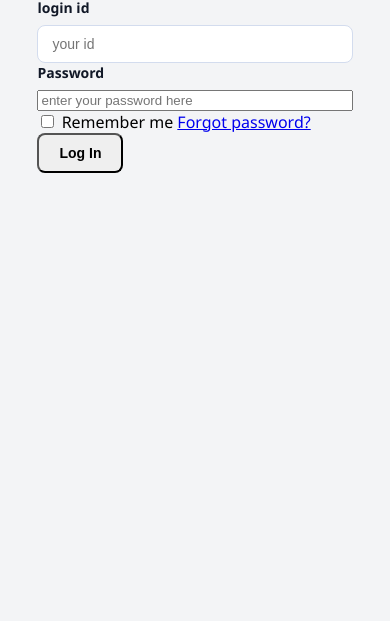
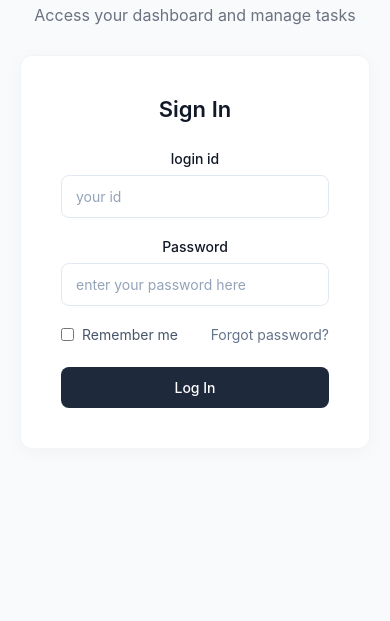
Before and after one commit to zak0039/ict-sba, a plain HTML site: page index.html in a window 390 px wide. Shown: the part 223-844 px from the top of the page. Drawn offline with Linux system fonts and the light colour scheme.

Commit message:
Update style.css

```diff
--- a/style.css
+++ b/style.css
@@ -1,134 +1,151 @@
-/* 1. Global Page Settings */
+/* 基礎重設 */
+* {
+    box-sizing: border-box;
+    margin: 0;
+    padding: 0;
+    font-family: -apple-system, BlinkMacSystemFont, "Segoe UI", Roboto, Helvetica, Arial, sans-serif;
+}
+
 body {
-    font-family: 'Segoe UI', Tahoma, Geneva, Verdana, sans-serif;
-    background-color: #f3f4f6; /* Light gray background */
-    margin: 0;
-    padding: 40px 20px;
+    background-color: #f8fafc;
+    color: #1a1a1a;
     display: flex;
     justify-content: center;
     align-items: center;
+    min-height: 100vh;
+    padding: 20px;
 }
 
-/* 2. The White Card Container (Your Form) */
-form {
-    background-color: #ffffff;
+/* 左右佈局容器 */
+.page-layout {
+    display: flex;
     width: 100%;
-    max-width: 650px;
-    padding: 32px;
-    border-radius: 16px;
-    box-shadow: 0 4px 12px rgba(0, 0, 0, 0.05);
+    max-width: 960px;
+    align-items: center;
+    gap: 60px;
 }
 
-/* 3. Header Styling */
-header {
-    border-bottom: 1px solid #f0f0f2;
-    padding-bottom: 16px;
-    margin-bottom: 24px;
-
-}
-.card-title {
-    margin: 0 0 6px 0;
-    font-size: 30px;
-    color: #111827;
-    font-weight: 600;
-    left: 20px;
-}
-.card-description {
-    margin: 0;
-    font-size: 17px;
-    color: #9ca3af;
+/* 左側文字 */
+.info-section {
+    flex: 1;
 }
 
-/* 4. Form Layout Grid (Puts inputs side-by-side) */
-.form-grid {
-    display: grid;
-    grid-template-columns: 1fr 1fr;
-    gap: 20px;
+.info-section h1 {
+    font-size: 36px;
+    font-weight: 600;
+    color: #111827;
+    margin-bottom: 12px;
+}
+
+.info-section p {
+    font-size: 16px;
+    color: #6b7280;
+}
+
+/* 右側白色卡片 */
+.form-card {
+    flex: 1.2;
+    background-color: #ffffff;
+    padding: 40px;
+    border-radius: 12px;
+    box-shadow: 0 4px 20px rgba(0, 0, 0, 0.03);
+    border: 1px solid #f1f5f9;
+}
+
+.form-title {
+    font-size: 22px;
+    font-weight: 600;
+    color: #111827;
+    margin-bottom: 28px;
+}
+
+/* 輸入框樣式 */
+.input-group {
     margin-bottom: 20px;
 }
 
-/* 5. Input Fields & Labels */
-.input-group {
+.input-group label {
+    display: block;
+    font-size: 14px;
+    font-weight: 500;
+    color: #111827;
+    margin-bottom: 8px;
+}
 
+.input-group input {
+    width: 100%;
+    padding: 12px 14px;
+    border: 1px solid #e2e8f0;
+    border-radius: 8px;
+    font-size: 14px;
+    color: #334155;
+    background-color: #ffffff;
+    transition: border-color 0.2s, box-shadow 0.2s;
+}
+
+.input-group input::placeholder {
+    color: #94a3b8;
+}
+
+.input-group input:focus {
+    outline: none;
+    border-color: #94a3b8;
+    box-shadow: 0 0 0 3px rgba(226, 232, 240, 0.5);
+}
+
+/* 多選框與忘記密碼區域 */
+.options-group {
     display: flex;
-    flex-direction: column;
+    justify-content: space-between;
+    align-items: center;
+    margin-bottom: 24px;
+    font-size: 14px;
+}
+
+.checkbox-container {
+    color: #475569;
+    cursor: pointer;
+    display: flex;
+    align-items: center;
     gap: 8px;
 }
-.input-group label, .section-title {
-    font-size: 14px;
-    font-weight: 600;
-    color: #111827;
-    margin: 0;
+
+.forgot-link {
+    color: #64748b;
+    text-decoration: none;
 }
-.input-group select,
-.input-group input[type="datetime-local"],
-.input-group input[type="text"],
-.input-group input[type="number"],
-textarea {
+
+.forgot-link:hover {
+    text-decoration: underline;
+}
+
+/* 按鈕 */
+.submit-btn {
     width: 100%;
-    padding: 10px 14px;
-    border: 1px solid #d3dcee;
+    padding: 12px;
+    background-color: #1e293b;
+    color: #ffffff;
+    border: none;
     border-radius: 8px;
     font-size: 14px;
-    color: #374151;
-    background-color: #ffffff;
-    box-sizing: border-box;
+    font-weight: 500;
+    cursor: pointer;
+    transition: background-color 0.2s;
 }
 
-/* 6. Drag & Drop File Upload Area */
-.upload-container {
-    border: 2px dashed #e5e7eb;
-    border-radius: 12px;
-    padding: 30px;
-    text-align: center;
-    margin: 24px 0;
-    background-color: #fafafa;
-}
-.upload-container p {
-    margin: 0 0 12px 0;
-    font-size: 14px;
-    font-weight: 600;
-    color: #111827;
+.submit-btn:hover {
+    background-color: #0f172a;
 }
 
-/* 7. Action Buttons Bar */
-.actions {
-    display: flex;
-    justify-content: space-between; /* Pushes Save as Draft to the left */
-    align-items: center;
-    margin-top: 24px;
-    border-top: 1px solid #f0f0f2;
-    padding-top: 20px;
+/* 響應式 RWD：手機版改為上下排列 */
+@media (max-width: 768px) {
+    .page-layout {
+        flex-direction: column;
+        gap: 30px;
+        text-align: center;
+    }
+
+    .form-card {
+        width: 100%;
+    }
 }
-.button-group {
-    display: flex;
-    gap: 12px; /* Spaces out Reset and Save Task */
-}
-
-/* Button Base Styles */
-button {
-    padding: 10px 20px;
-    border-radius: 8px;
-    font-size: 14px;
-    font-weight: 600;
-    cursor: pointer;
-    transition: all 0.2s ease;
-}
-.btn-secondary {
-    background: transparent;
-    border: 1px solid #e5e7eb;
-    color: #374151;
-}
-.btn-outline {
-    background: transparent;
-    border: 1px solid #e5e7eb;
-    color: #374151;
-}
-.btn-primary {
-    background-color: #111827; /* Dark black background */
-    border: 1px solid #111827;
-    color: #ffffff;
-}
-button:hover {
-    opacity: 0.7;
-}
```
